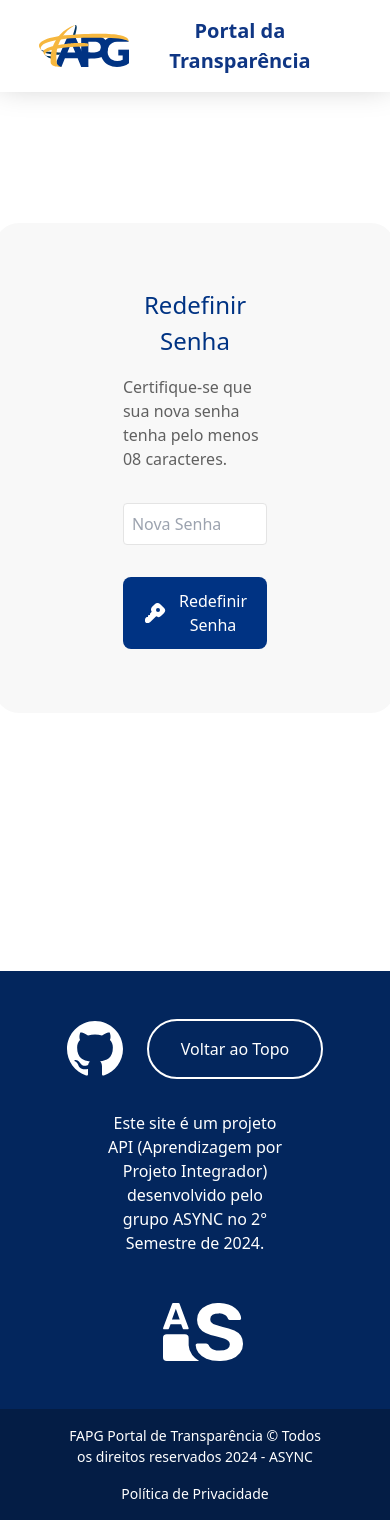
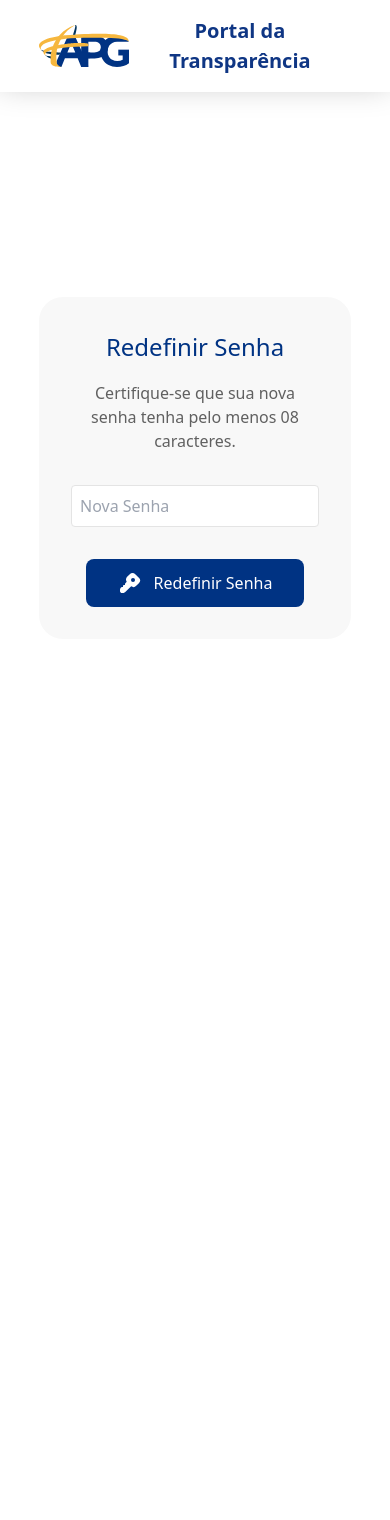
Before and after one commit to eberssj/api-front-2-24, a React (Vite) app: page /redefinir-senha in a window 390 px wide. After the commit the page ends 844 px from the top, so only its background shows below. Built offline with nearby package versions, Linux system fonts and the light colour scheme.

Commit message:
feat: Corrigindo formato do children no arquivo Routes

```diff
--- a/src/routes/routes.tsx
+++ b/src/routes/routes.tsx
@@ -17,14 +17,20 @@ import CriacaoAdmin from '../pages/CriacaoAdmin';
 import VerAdministrador from '../pages/VerAdministrador';
 import { RedefinirSenha } from '../pages/RedefinirSenha';
 import InformacoesProjetoPendente from '../pages/InformacoesProjetoPendente';
+import { ReactNode } from 'react';
 
-function Layout({ children }) {
+
+interface LayoutProps {
+  children: ReactNode;
+}
+
+function Layout({ children }: LayoutProps) {
   const location = useLocation();
 
   return (
     <>
       {children}
-      {location.pathname !== "/login" && <Footer />}
+      {location.pathname !== "/login" && location.pathname !== "/redefinir-senha" && <Footer />}
     </>
   );
 }
--- a/src/styles/RedefinirSenha.css
+++ b/src/styles/RedefinirSenha.css
@@ -32,6 +32,7 @@
     color: #606060;
     font-weight: 500;
     margin-bottom: 32px;
+    text-align: center;
 }
 
 .resen_card input {
@@ -47,3 +48,12 @@
 .resen_card button {
     margin-top: 32px;
 }
+
+@media only screen and (max-width: 950px) {
+
+    .resen_card {
+        width: 80%;
+        padding: 32px;
+    }
+
+}
```
